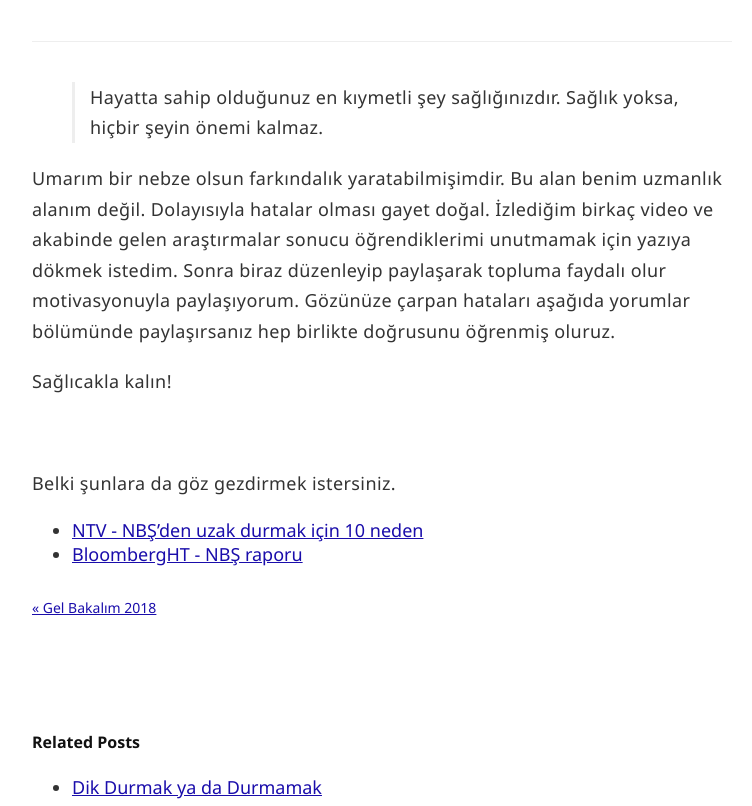
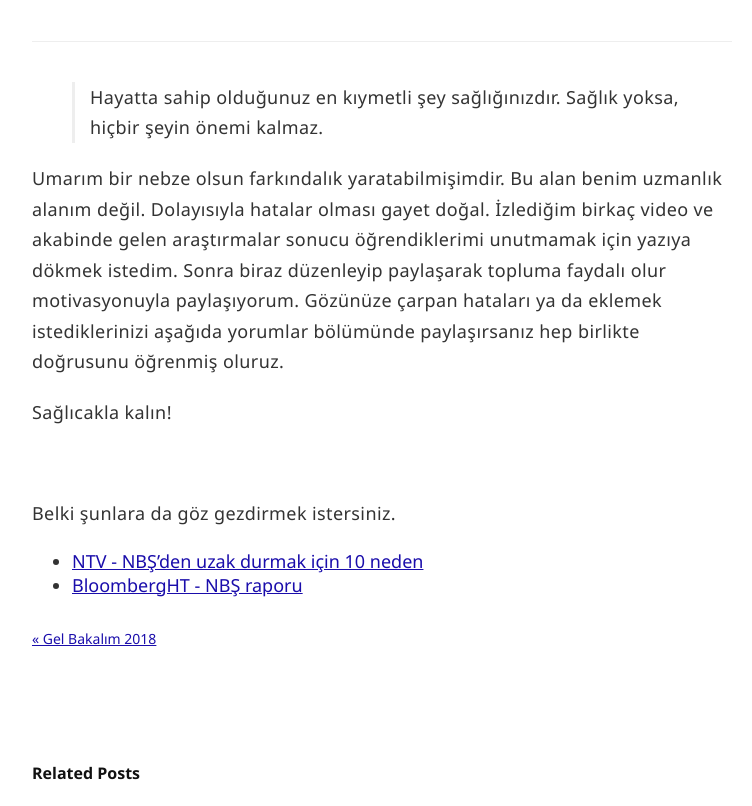
Before and after one commit to burakekici/burakekici.github.io, a Jekyll site: the page built from _posts/2018-05-21-seker.markdown, in a window 1280 px wide and 900 px high, scrolled down 11108 px, cut to the strip 94-900 px from the top of the window. Shown: the whole strip, without its empty margins (258-1010 px from the left). Built offline with Jekyll 4.4.1, drawn with Linux system fonts in a browser that asks for light colours; comment, search, counter and statistics services are not loaded.

Commit message:
Sugar fix.

```diff
--- a/_posts/2018-05-21-seker.markdown
+++ b/_posts/2018-05-21-seker.markdown
@@ -185,7 +185,7 @@ Aşağıya faydalı olduğunu düşündüğüm ve çeşitli alıntılar yaptığ
 
 > Hayatta sahip olduğunuz en kıymetli şey sağlığınızdır. Sağlık yoksa, hiçbir şeyin önemi kalmaz.
 
-Umarım bir nebze olsun farkındalık yaratabilmişimdir. Bu alan benim uzmanlık alanım değil. Dolayısıyla hatalar olması gayet doğal. İzlediğim birkaç video ve akabinde gelen araştırmalar sonucu öğrendiklerimi unutmamak için yazıya dökmek istedim. Sonra biraz düzenleyip paylaşarak topluma faydalı olur motivasyonuyla paylaşıyorum. Gözünüze çarpan hataları aşağıda yorumlar bölümünde paylaşırsanız hep birlikte doğrusunu öğrenmiş oluruz.
+Umarım bir nebze olsun farkındalık yaratabilmişimdir. Bu alan benim uzmanlık alanım değil. Dolayısıyla hatalar olması gayet doğal. İzlediğim birkaç video ve akabinde gelen araştırmalar sonucu öğrendiklerimi unutmamak için yazıya dökmek istedim. Sonra biraz düzenleyip paylaşarak topluma faydalı olur motivasyonuyla paylaşıyorum. Gözünüze çarpan hataları ya da eklemek istediklerinizi aşağıda yorumlar bölümünde paylaşırsanız hep birlikte doğrusunu öğrenmiş oluruz.
 
 Sağlıcakla kalın!
 
```
